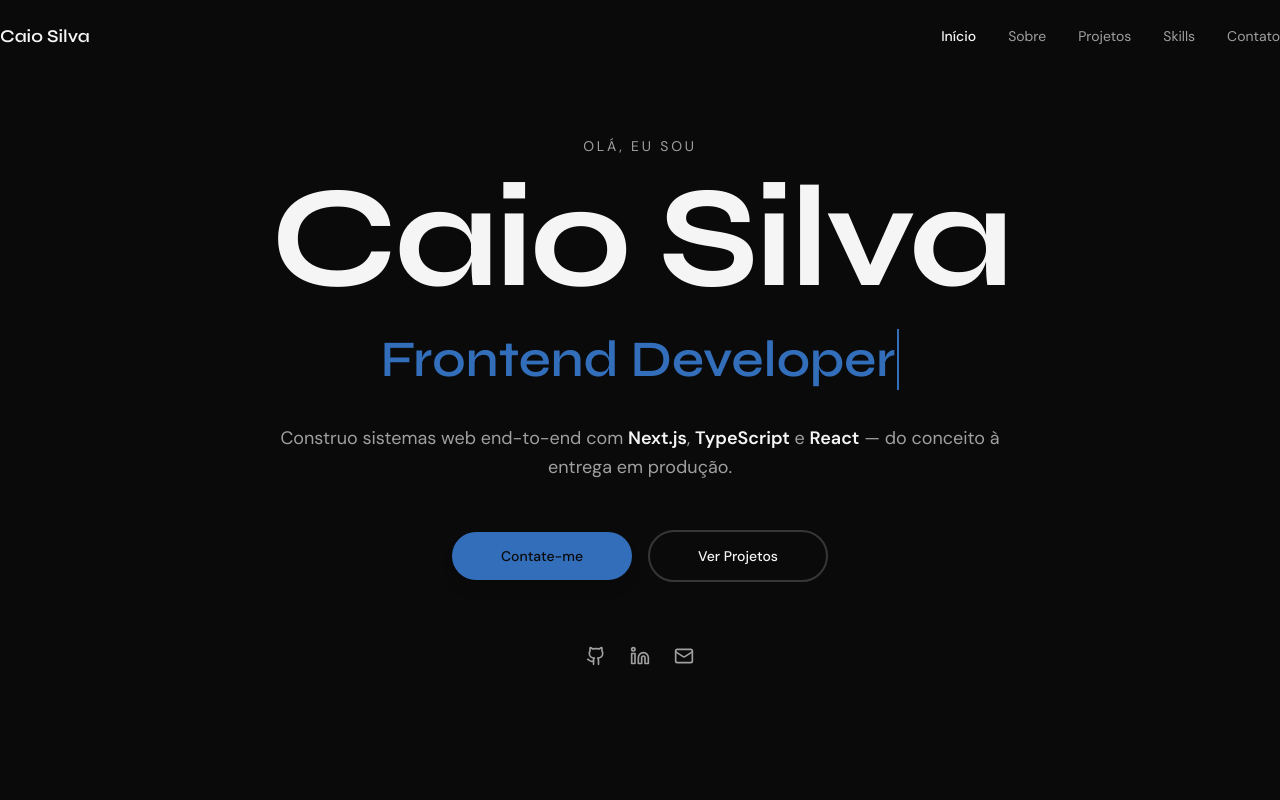
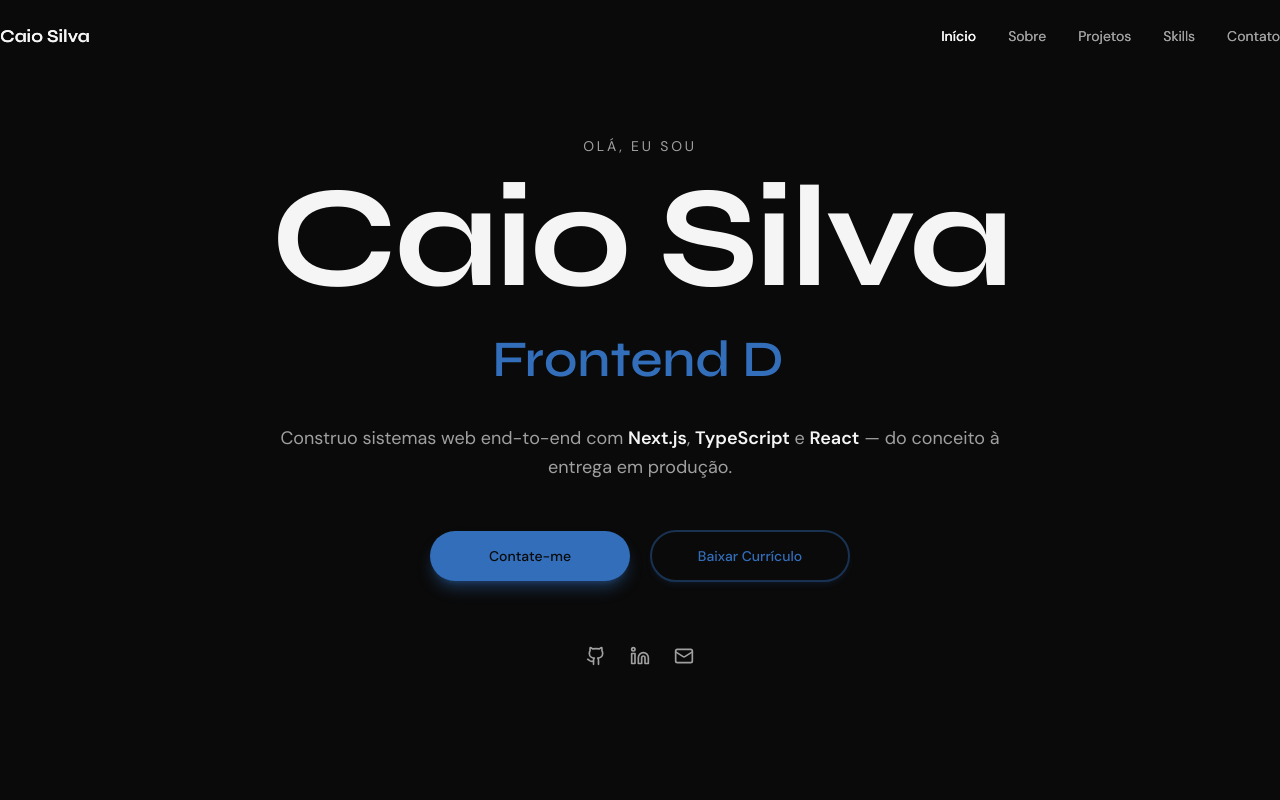
Before and after one commit to galaxyhf/portfolio-novo, a Next.js app: page / in a window 1280 px wide. Shown: the top 800 px of the page. Built offline with nearby package versions, Linux system fonts and the light colour scheme.

Commit message:
feat: implement PageWrapper component with loading state and integrate Navbar

```diff
--- a/src/app/layout.tsx
+++ b/src/app/layout.tsx
@@ -1,6 +1,7 @@
 import type { Metadata } from "next";
 import { Syne, DM_Sans } from "next/font/google";
 import "./globals.css";
+import PageWrapper from "@/components/PageWrapper";
 
 const syne = Syne({
   variable: "--font-syne",
@@ -40,9 +41,9 @@ export default function RootLayout({
   return (
     <html lang="pt-BR" className="scroll-smooth">
       <body
-        className={`${syne.variable} ${dmSans.variable} antialiased bg-bg-primary text-text-primary font-[family-name:var(--font-dm-sans)]`}
+        className={`${syne.variable} ${dmSans.variable} antialiased bg-bg-primary text-text-primary font-dm-sans`}
       >
-        {children}
+        <PageWrapper>{children}</PageWrapper>
       </body>
     </html>
   );
--- a/src/components/Navbar/Navbar.tsx
+++ b/src/components/Navbar/Navbar.tsx
@@ -83,7 +83,7 @@ export default function Navbar() {
                     e.preventDefault();
                     handleNavClick(link.href);
                   }}
-                  className={`relative text-sm transition-colors duration-300 pb-1 after:content-[''] after:absolute after:bottom-0 after:left-0 after:w-0 after:h-[2px] after:bg-accent after:transition-all after:duration-300 hover:after:w-full ${
+                  className={`relative text-sm transition-colors duration-300 pb-1 after:content-[''] after:absolute after:bottom-0 after:left-0 after:w-0 after:h-0.5 after:bg-accent after:transition-all after:duration-300 hover:after:w-full ${
                     activeSection === link.href
                       ? "text-text-primary font-medium"
                       : "text-text-secondary hover:text-text-primary"
--- /dev/null
+++ b/src/components/PageWrapper.tsx
@@ -0,0 +1,30 @@
+"use client";
+
+import { useLayoutEffect, useState } from "react";
+import Navbar from "@/components/Navbar/Navbar";
+import Loading from "@/components/Loading";
+
+interface PageWrapperProps {
+  children: React.ReactNode;
+}
+
+export default function PageWrapper({ children }: PageWrapperProps) {
+  const [isLoading, setIsLoading] = useState(true);
+
+  useLayoutEffect(() => {
+    const timer = setTimeout(() => setIsLoading(false), 1500);
+    return () => clearTimeout(timer);
+  }, []);
+
+  return (
+    <>
+      <Loading isLoading={isLoading} />
+      {!isLoading && (
+        <>
+          <Navbar />
+          {children}
+        </>
+      )}
+    </>
+  );
+}
--- a/src/components/sections/Hero.tsx
+++ b/src/components/sections/Hero.tsx
@@ -2,13 +2,18 @@
 
 import { useEffect, useState, useCallback } from "react";
 import { motion } from "framer-motion";
-import { Github, Linkedin, Mail } from "lucide-react";
+import { Github, Linkedin, Mail, Download } from "lucide-react";
 import GlowButton from "@/components/ui/GlowButton";
 import { personalInfo } from "@/lib/data";
 
 const roles = ["Desenvolvedor Web", "Frontend Developer"];
 
-function useTypewriter(phrases: string[], typingSpeed = 80, deletingSpeed = 40, pauseTime = 2000) {
+function useTypewriter(
+  phrases: string[],
+  typingSpeed = 80,
+  deletingSpeed = 40,
+  pauseTime = 2000,
+) {
   const [text, setText] = useState("");
   const [phraseIndex, setPhraseIndex] = useState(0);
   const [isDeleting, setIsDeleting] = useState(false);
@@ -26,7 +31,7 @@ function useTypewriter(phrases: string[], typingSpeed = 80, deletingSpeed = 40,
       setText(currentPhrase.substring(0, text.length - 1));
       if (text.length === 0) {
         setIsDeleting(false);
-        setPhraseIndex((prev) => (prev + 1) % phrases.length);
+        setPhraseIndex((prev: number) => (prev + 1) % phrases.length);
         return;
       }
     }
@@ -51,7 +56,11 @@ const container = {
 
 const item = {
   hidden: { opacity: 0, y: 30 },
-  show: { opacity: 1, y: 0, transition: { duration: 0.6, ease: "easeOut" as const } },
+  show: {
+    opacity: 1,
+    y: 0,
+    transition: { duration: 0.6, ease: "easeOut" as const },
+  },
 };
 
 export default function Hero() {
@@ -80,7 +89,7 @@ export default function Hero() {
         {/* Nome */}
         <motion.h1
           variants={item}
-          className="font-[family-name:var(--font-syne)] font-bold text-[clamp(4rem,12vw,9rem)] leading-[0.9] mb-6 text-text-primary tracking-tight"
+          className="font-syne font-bold text-[clamp(4rem,12vw,9rem)] leading-[0.9] mb-6 text-text-primary tracking-tight"
         >
           {personalInfo.name}
         </motion.h1>
@@ -88,7 +97,7 @@ export default function Hero() {
         {/* Subtítulo/Cargo com Typewriter */}
         <motion.div
           variants={item}
-          className="font-[family-name:var(--font-syne)] font-semibold text-[clamp(1.75rem,4vw,3.5rem)] leading-tight mb-8 text-accent min-h-[4rem] flex items-center justify-center"
+          className="font-syne font-semibold text-[clamp(1.75rem,4vw,3.5rem)] leading-tight mb-8 text-accent h-16 flex items-center justify-center"
         >
           {typedRole}
           <span className="typewriter-cursor" />
@@ -102,20 +111,24 @@ export default function Hero() {
           Construo sistemas web end-to-end com{" "}
           <span className="text-text-primary font-semibold">Next.js</span>,{" "}
           <span className="text-text-primary font-semibold">TypeScript</span> e{" "}
-          <span className="text-text-primary font-semibold">React</span>
-          {" "}— do conceito à entrega em produção.
+          <span className="text-text-primary font-semibold">React</span> — do
+          conceito à entrega em produção.
         </motion.p>
 
         {/* Botões */}
         <motion.div
           variants={item}
-          className="flex flex-col sm:flex-row items-center gap-4 justify-center mb-16"
+          className="flex flex-col sm:flex-row items-center gap-5 justify-center mb-16"
         >
-          <GlowButton variant="primary" href="#contact" className="min-w-[180px]">
+          <GlowButton
+            variant="primary"
+            href="#contact"
+            className="min-w-50 text-base"
+          >
             Contate-me
           </GlowButton>
-          <GlowButton variant="outline" href="#projects" className="min-w-[180px]">
-            Ver Projetos
+          <GlowButton variant="outline" className="min-w-50 text-base">
+            Baixar Currículo
           </GlowButton>
         </motion.div>
 
@@ -125,9 +138,21 @@ export default function Hero() {
           className="flex items-center gap-6 justify-center"
         >
           {[
-            { icon: <Github size={20} />, href: personalInfo.github, label: "GitHub" },
-            { icon: <Linkedin size={20} />, href: personalInfo.linkedin, label: "LinkedIn" },
-            { icon: <Mail size={20} />, href: `mailto:${personalInfo.email}`, label: "Email" },
+            {
+              icon: <Github size={20} />,
+              href: personalInfo.github,
+              label: "GitHub",
+            },
+            {
+              icon: <Linkedin size={20} />,
+              href: personalInfo.linkedin,
+              label: "LinkedIn",
+            },
+            {
+              icon: <Mail size={20} />,
+              href: `mailto:${personalInfo.email}`,
+              label: "Email",
+            },
           ].map((social) => (
             <motion.a
               key={social.label}
--- a/src/components/sections/Skills.tsx
+++ b/src/components/sections/Skills.tsx
@@ -5,27 +5,51 @@ import { useRef } from "react";
 import SectionTitle from "@/components/ui/SectionTitle";
 import { skillGroups, expertiseAreas } from "@/lib/data";
 
-function SkillTag({ skill, index }: { skill: { name: string; icon: React.ComponentType<{ size?: number; className?: string }> }; index: number }) {
+function SkillTag({
+  skill,
+  index,
+}: {
+  skill: {
+    name: string;
+    icon: React.ComponentType<{ size?: number; className?: string }>;
+  };
+  index: number;
+}) {
   const Icon = skill.icon;
   return (
     <motion.div
       initial={{ opacity: 0, y: 10 }}
       whileInView={{ opacity: 1, y: 0 }}
       viewport={{ once: false, amount: 0.3 }}
-      transition={{ delay: index * 0.05 }}
       whileHover={{
-        borderColor: "#F59E0B",
+        borderColor: "#0EA5E9",
         y: -2,
       }}
-      className="inline-flex items-center gap-3 px-4 py-2.5 rounded-xl bg-bg-card/20 border border-border/30 transition-all duration-300 cursor-default group"
+      transition={{
+        default: { delay: index * 0.05 },
+        borderColor: { type: "spring", stiffness: 300, damping: 20 },
+        y: { type: "spring", stiffness: 300, damping: 20 },
+      }}
+      className="inline-flex items-center gap-3 px-4 py-2.5 rounded-xl bg-bg-card/20 border border-border/30 cursor-default group"
     >
-      <Icon size={18} className="text-accent group-hover:scale-110 transition-transform" />
-      <span className="text-sm font-medium text-text-primary">{skill.name}</span>
+      <Icon
+        size={18}
+        className="text-accent group-hover:scale-110 transition-transform"
+      />
+      <span className="text-sm font-medium text-text-primary">
+        {skill.name}
+      </span>
     </motion.div>
   );
 }
 
-function ProgressBar({ name, percentage }: { name: string; percentage: number }) {
+function ProgressBar({
+  name,
+  percentage,
+}: {
+  name: string;
+  percentage: number;
+}) {
   const ref = useRef(null);
   const isInView = useInView(ref, { once: false, margin: "-50px" });
 
@@ -57,7 +81,11 @@ export default function Skills() {
           viewport={{ once: false, amount: 0.2 }}
           transition={{ duration: 0.6 }}
         >
-          <SectionTitle number="03" label="skills" title="Skills & Tecnologias" />
+          <SectionTitle
+            number="03"
+            label="skills"
+            title="Skills & Tecnologias"
+          />
         </motion.div>
 
         {/* Grupos de skills */}
@@ -70,7 +98,7 @@ export default function Skills() {
               viewport={{ once: false, amount: 0.3 }}
               transition={{ delay: groupIndex * 0.1 }}
             >
-              <h3 className="font-[family-name:var(--font-syne)] text-xl font-bold text-text-primary mb-5">
+              <h3 className="font-syne text-xl font-bold text-text-primary mb-5">
                 {group.title}
               </h3>
               <div className="flex flex-wrap gap-2.5">
@@ -90,7 +118,7 @@ export default function Skills() {
           transition={{ duration: 0.6 }}
           className="max-w-xl"
         >
-          <h3 className="font-[family-name:var(--font-syne)] text-xl font-bold text-text-primary mb-6">
+          <h3 className="font-syne text-xl font-bold text-text-primary mb-6">
             Áreas de Expertise
           </h3>
           <div className="space-y-5">
--- a/src/components/ui/GlowButton.tsx
+++ b/src/components/ui/GlowButton.tsx
@@ -25,33 +25,42 @@ export default function GlowButton({
   disabled = false,
 }: GlowButtonProps) {
   const baseStyles =
-    "inline-flex items-center justify-center gap-2 px-8 py-3.5 rounded-full font-medium text-sm transition-all duration-300 cursor-pointer";
+    "relative inline-flex items-center justify-center px-8 py-3.5 rounded-full font-medium text-sm transition-all duration-300 cursor-pointer overflow-hidden group";
 
   const variants = {
     primary:
-      "bg-accent text-bg-primary hover:bg-accent-light shadow-lg hover:shadow-xl",
+      "bg-accent text-bg-primary shadow-lg shadow-accent/40 hover:shadow-xl hover:shadow-accent/60 border border-accent/20",
     outline:
-      "border-2 border-text-secondary/30 text-text-primary hover:border-text-primary bg-transparent",
+      "border-2 border-accent/40 text-accent hover:border-accent/80 bg-transparent hover:bg-accent/5 shadow-md shadow-accent/10 hover:shadow-lg hover:shadow-accent/20",
   };
 
   const content = (
-    <>
+    <span className={`flex items-center ${icon ? "gap-2" : ""}`}>
+      {children}
       {icon && <span className="text-lg">{icon}</span>}
-      {children}
-    </>
+    </span>
+  );
+
+  const glowElement = (
+    <motion.div
+      className="absolute inset-0 bg-linear-to-r from-transparent via-white/20 to-transparent opacity-0 group-hover:opacity-100"
+      initial={{ x: "-100%" }}
+      whileHover={{ x: "100%" }}
+      transition={{ duration: 0.5 }}
+    />
   );
 
   if (href) {
     return (
       <motion.a
         href={href}
-        whileHover={{ scale: 1.02 }}
-        whileTap={{ scale: 0.98 }}
+        whileTap={{ scale: 0.95 }}
         className={`${baseStyles} ${variants[variant]} ${className}`}
         target={href.startsWith("http") ? "_blank" : undefined}
         rel={href.startsWith("http") ? "noopener noreferrer" : undefined}
       >
-        {content}
+        {glowElement}
+        <span className="relative z-10">{content}</span>
       </motion.a>
     );
   }
@@ -61,11 +70,11 @@ export default function GlowButton({
       type={type}
       onClick={onClick}
       disabled={disabled}
-      whileHover={{ scale: 1.02 }}
-      whileTap={{ scale: 0.98 }}
+      whileTap={{ scale: 0.95 }}
       className={`${baseStyles} ${variants[variant]} ${className} ${disabled ? "opacity-50 cursor-not-allowed" : ""}`}
     >
-      {content}
+      {glowElement}
+      <span className="relative z-10">{content}</span>
     </motion.button>
   );
 }
--- a/src/lib/data.ts
+++ b/src/lib/data.ts
@@ -6,16 +6,12 @@ import {
   SiHtml5,
   SiCss3,
   SiNodedotjs,
-  SiExpress,
-  SiPrisma,
   SiPostgresql,
-  SiGraphql,
   SiGit,
   SiDocker,
   SiFigma,
-  SiVercel,
-  SiAmazonwebservices,
-  SiLinux,
+  SiGithub,
+  SiMysql,
 } from "react-icons/si";
 import { IconType } from "react-icons";
 
@@ -25,9 +21,9 @@ export const personalInfo = {
   initials: "CS",
   role: "Desenvolvedor Web",
   bio: "Construo interfaces que as pessoas amam.",
-  email: "contato@caio.dev",
-  github: "https://github.com/caio",
-  linkedin: "https://linkedin.com/in/caio",
+  email: "caiogsilva2005@gmail.com",
+  github: "https://github.com/galaxyhf",
+  linkedin: "https://linkedin.com/in/caio-silva-472498266",
 };
 
 // ======= FRASES TYPEWRITER =======
@@ -155,30 +151,25 @@ export const skillGroups: { title: string; skills: Skill[] }[] = [
     title: "Backend",
     skills: [
       { name: "Node.js", icon: SiNodedotjs },
-      { name: "Express", icon: SiExpress },
-      { name: "Prisma", icon: SiPrisma },
       { name: "PostgreSQL", icon: SiPostgresql },
-      { name: "REST API", icon: SiNodedotjs },
-      { name: "GraphQL", icon: SiGraphql },
+      { name: "MySQL", icon: SiMysql },
     ],
   },
   {
     title: "Ferramentas",
     skills: [
+      { name: "GitHub", icon: SiGithub },
       { name: "Git", icon: SiGit },
       { name: "Docker", icon: SiDocker },
       { name: "Figma", icon: SiFigma },
-      { name: "Vercel", icon: SiVercel },
-      { name: "AWS", icon: SiAmazonwebservices },
-      { name: "Linux", icon: SiLinux },
     ],
   },
 ];
 
 export const expertiseAreas = [
-  { name: "Frontend", percentage: 90 },
-  { name: "Backend", percentage: 75 },
-  { name: "UI/UX", percentage: 65 },
+  { name: "Frontend", percentage: 80 },
+  { name: "Backend", percentage: 50 },
+  { name: "UI/UX", percentage: 75 },
 ];
 
 // ======= NAV LINKS =======
```
Also changed, not shown: src/components/Loading.tsx (added, +55 -0 lines), src/components/sections/Contact.tsx (+74 -26 lines).
